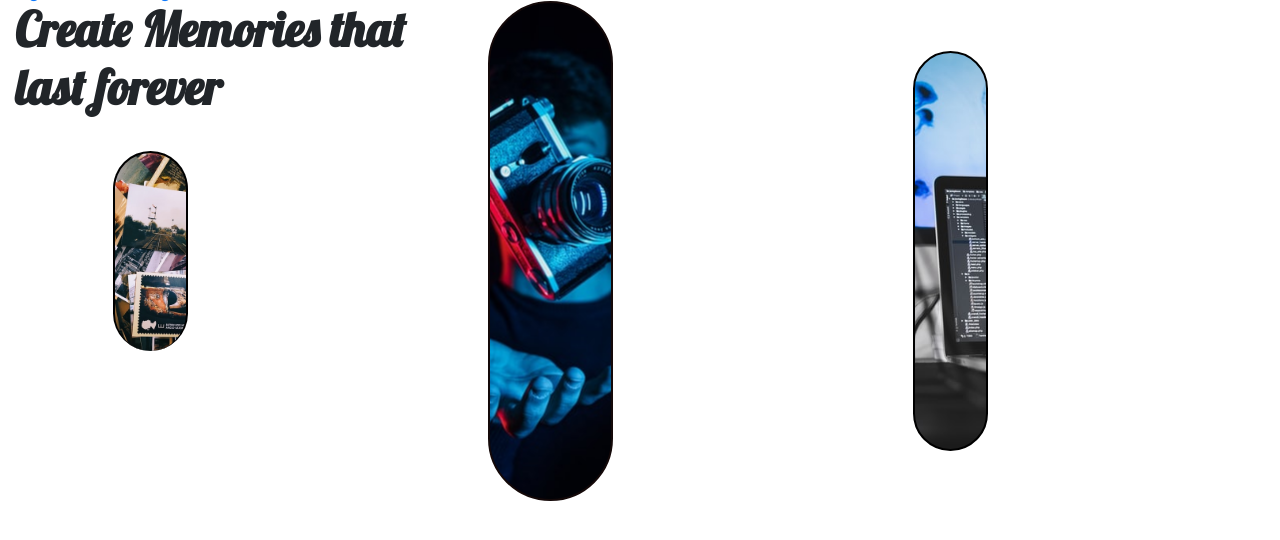
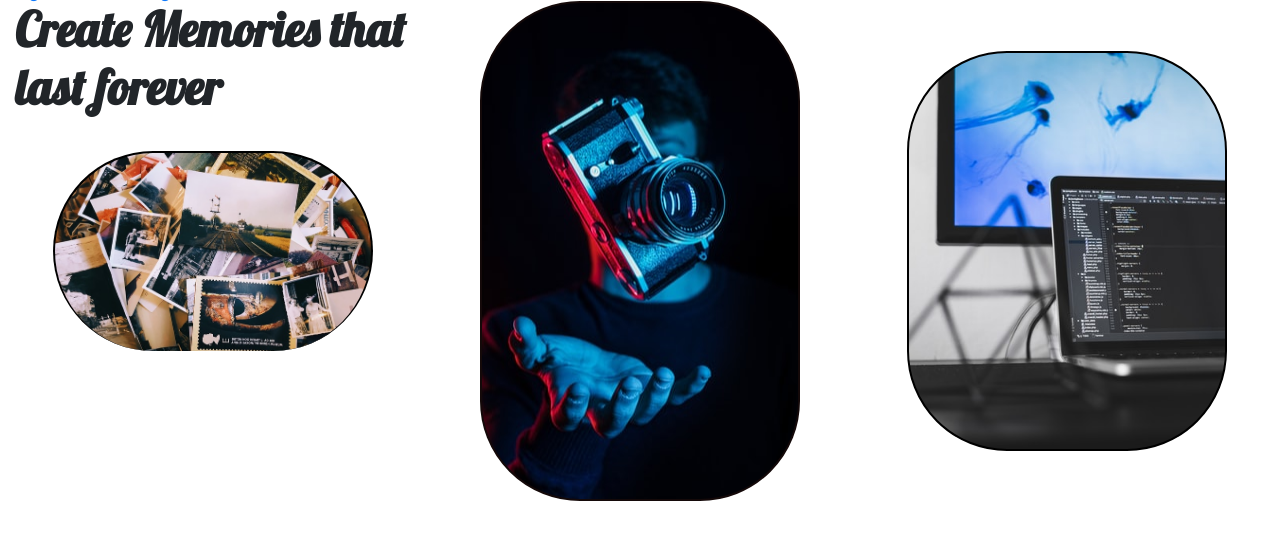
Before and after one commit to NjugunaMitchel/gallery, a Django app: page / in a window 1280 px wide. Shown: the part 72-612 px from the top of the page. Run offline with Django 3.2, Linux system fonts and the light colour scheme; some libraries are stand-ins or nearby versions.

Commit message:
rename tag

```diff
--- a/static/css/photos.css
+++ b/static/css/photos.css
@@ -3,7 +3,7 @@
 }
 
 
-.row{
+.rows{
     display: grid;
     grid-template-columns: repeat(4, 1fr);
 }
```
